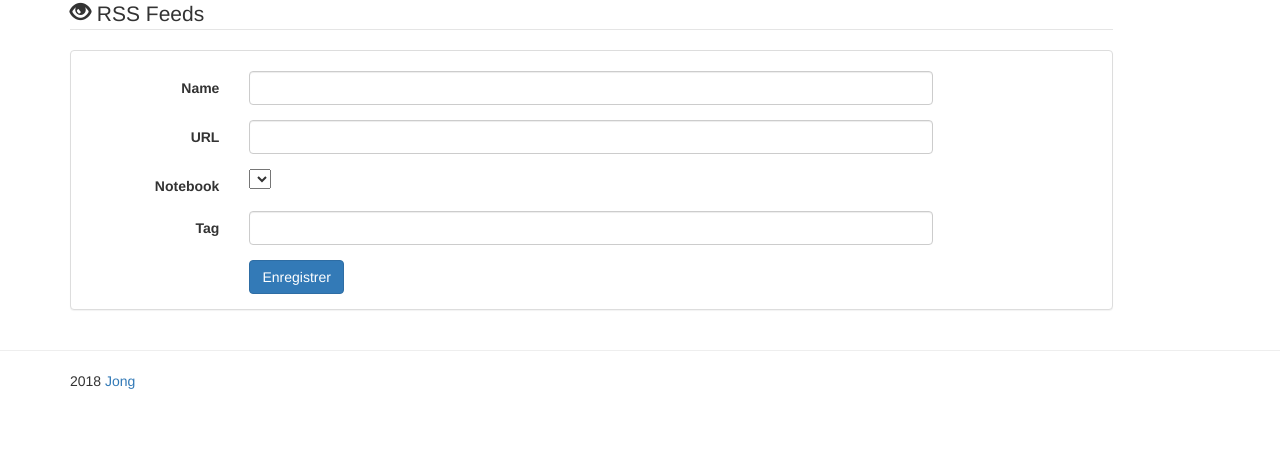
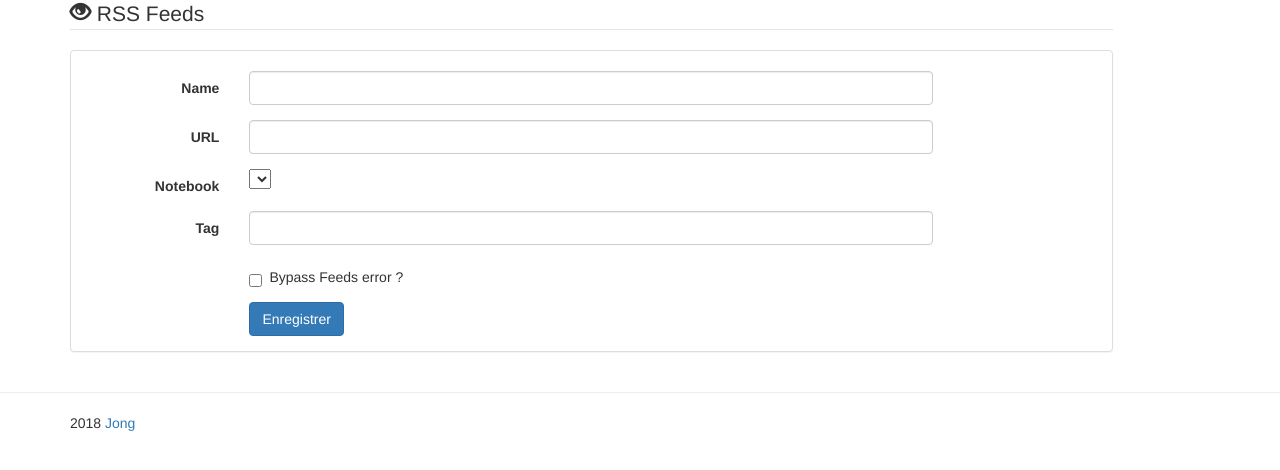
Before and after one commit to artisdom/jong, a Django app: page /add in a window 1280 px wide. Shown: the part 71-541 px from the top of the page. Run offline with Django 3.2, Linux system fonts and the light colour scheme; data that the repository does not hold is empty; some libraries are stand-ins or nearby versions.

Commit message:
adding bozo flag handling to bypass not well formed feeds

```diff
--- a/jong/forms.py
+++ b/jong/forms.py
@@ -1,6 +1,6 @@
 # coding: utf-8
 from django import forms
-from django.forms import TextInput
+from django.forms import TextInput, CheckboxInput
 # Jong
 from jong.models import Rss
 from jong.utils import folders
@@ -26,6 +26,7 @@ class RssForm(forms.ModelForm):
             'notebook': TextInput(attrs={'class': 'form-control'}),
             'tag': TextInput(attrs={'class': 'form-control'}),
             'status': TextInput(attrs={'class': 'form-control'}),
+            'bypass_bozo': CheckboxInput(attrs={'class': 'checkbox'}),
         }
 
     notebook = forms.ChoiceField()
--- a/jong/models.py
+++ b/jong/models.py
@@ -13,6 +13,10 @@ class Rss(models.Model):
     url = models.URLField()
     tag = models.CharField(max_length=40, null=True, blank=True)
     date_triggered = models.DateTimeField(auto_now=True, auto_created=True)
+    # to ignore the not well formed RSS feeds
+    # bozo detection https://pythonhosted.org/feedparser/bozo.html?highlight=bozo
+    # default is False : we do not ignore not well formed Feeds.
+    bypass_bozo = models.BooleanField(default=False)
 
     def show(self):
         """
--- a/jong/templates/jong/rss.html
+++ b/jong/templates/jong/rss.html
@@ -14,64 +14,55 @@
             <div class="form-group{% if form.name.errors %} has-error has-feedback{% endif %}">
                 {% if form.name.errors %}
                 <div class="col-sm-offset-1 col-sm-10 alert alert-danger" role="alert">{{ form.name.errors }}</div>
-                <label for="id_name" class="col-sm-2 control-label">{% trans "Name" %}</label>
-                <div class="col-sm-8">
-                {{ form.name }}
-                <span class="glyphicon glyphicon-remove form-control-feedback"></span>
-                </div>
-                {% else %}
+                {% endif %}
                 <label for="id_name" class="col-sm-2 control-label">{% trans "Name" %}</label>
                 <div class="col-sm-8">
                 {{ form.name }}
                 </div>
-                {% endif %}
             </div>
 
             <div class="form-group{% if form.date_weights.errors %} has-error has-feedback{% endif %}">
                 {% if form.url.errors %}
                 <div class="col-sm-offset-1 col-sm-10 alert alert-danger" role="alert">{{ form.url.errors }}</div>
-                <label for="id_url" class="col-sm-2 control-label">{% trans "url" %}</label>
-                <div class="col-sm-8">
-                {{ form.url }}
-                <span class="glyphicon glyphicon-remove form-control-feedback"></span>
-                </div>
-                {% else %}
+                {% endif %}
                 <label for="id_url" class="col-sm-2 control-label">{% trans "URL" %}</label>
                 <div class="col-sm-8">
                 {{ form.url }}
                 </div>
-                {% endif %}
+
             </div>
             <div class="form-group{% if form.date_weights.errors %} has-error has-feedback{% endif %}">
                 {% if form.notebook.errors %}
                 <div class="col-sm-offset-1 col-sm-10 alert alert-danger" role="alert">{{ form.notebook.errors }}</div>
-                <label for="id_notebook" class="col-sm-2 control-label">{% trans "Notebook" %}</label>
-                <div class="col-sm-8">
-                {{ form.notebook }}
-                <span class="glyphicon glyphicon-remove form-control-feedback"></span>
-                </div>
-                {% else %}
+                {% endif %}
                 <label for="id_notebook" class="col-sm-2 control-label">{% trans "Notebook" %}</label>
                 <div class="col-sm-8">
                 {{ form.notebook }}
                 </div>
-                {% endif %}
+
             </div>
 
             <div class="form-group{% if form.date_weights.errors %} has-error has-feedback{% endif %}">
                 {% if form.tag.errors %}
                 <div class="col-sm-offset-1 col-sm-10 alert alert-danger" role="alert">{{ form.tag.errors }}</div>
-                <label for="id_tag" class="col-sm-2 control-label">{% trans "Tag" %}</label>
-                <div class="col-sm-8">
-                {{ form.tag }}
-                <span class="glyphicon glyphicon-remove form-control-feedback"></span>
-                </div>
-                {% else %}
+                {% endif %}
                 <label for="id_tag" class="col-sm-2 control-label">{% trans "Tag" %}</label>
                 <div class="col-sm-8">
                 {{ form.tag }}
                 </div>
+            </div>
+
+            <div class="form-group{% if form.date_weights.errors %} has-error has-feedback{% endif %}">
+                {% if form.bypass_bozo.errors %}
+                <div class="col-sm-offset-1 col-sm-10 alert alert-danger" role="alert">{{ form.bypass_bozo.errors }}</div>
                 {% endif %}
+                <div class="col-sm-offset-2 col-sm-4">
+                  <div class="checkbox">
+                    <label for="id_bypass_bozo">
+                      {{ form.bypass_bozo }} Bypass Feeds error ?
+                    </label>
+                  </div>
+                </div>
             </div>
 
             <div class="form-group">
```
Also changed, not shown: jong/core.py (+6 -4 lines), jong/tests.py (+8 -2 lines), jong/migrations/0002_rss_bypass_bozo.py (added).
